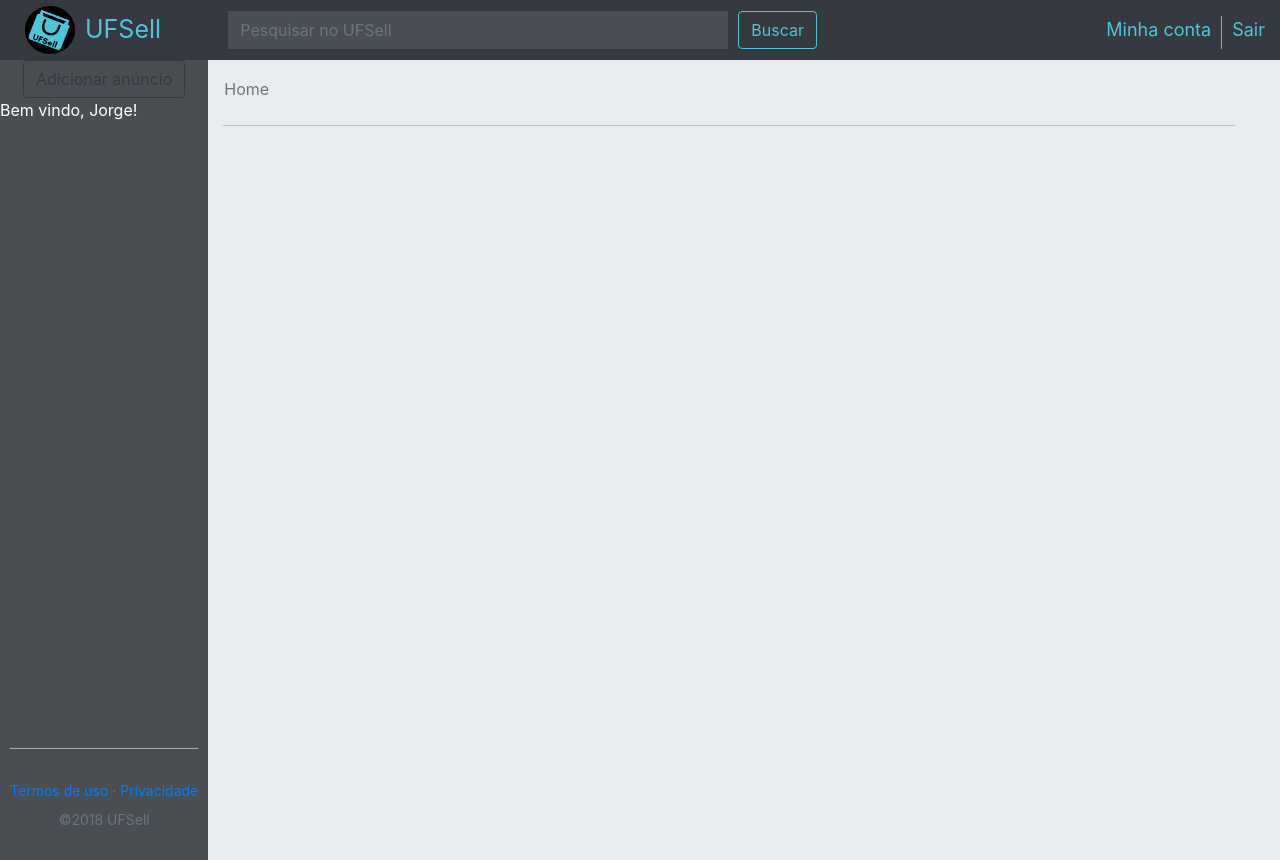
After one commit to lucaspsacchi/ihc2018, a PHP site: page /vendedor/home.php in a window 1280 px wide. The commit adds this page. Run offline with PHP 8.4, Linux system fonts and the light colour scheme; a user stored in the database is signed in.

Commit message:
Comprador

```diff
--- a/connection/home.php
+++ /dev/null
@@ -1 +0,0 @@
-<h1>JOKE</h1>
--- a/css/comprador.css
+++ b/css/comprador.css
@@ -104,13 +104,7 @@ nav {
 
 #defRow {
 	width: 100%;
-	height: 100%;
-}
-
-#menu {
-	min-height: 100%;
-	padding:0px;
-	background-color: #494e53;
+	height: 100vh; /* Aqui q da overflow no menu */
 }
 
 
@@ -230,14 +224,18 @@ hr {
 /* Footer Sticky */
 
 #menu {
+	padding: 0px;
+	background-color: #494e53 !important;
 	display: flex;
 	flex-direction: column;
-	height: 100vh;
+	height: 100%;
 	width: 100%;
 	z-index: 100;
 }
 
 .divWrap {
+	display: flex;
+	flex-direction: column;
 	flex: 1 0 auto;
 	background-color: #494e53;
 }
@@ -249,7 +247,9 @@ hr {
 }
 
 .footer {
-	margin-bottom: 0px;
+	display: flex;
+	flex-direction: column;
+	height: 143px;
 	width: 100%;
 	flex-shrink: 0;
 	background-color: #494e53;
--- a/home.php
+++ b/home.php
@@ -234,10 +234,10 @@ $valSelect = $_GET['sel'];
 								</div>
 							</div>
 						</div>
-						<div class="hrFooter">
-							<hr>
-						</div>
 						<div class="footer">
+							<div class="hrFooter">
+								<hr>
+							</div>
 							<div class="row">
 								<a href="#">Termos de uso</a>
 								<label style="color: #6c706e;">&nbsp&middot&nbsp</label>
--- a/login.php
+++ b/login.php
@@ -30,11 +30,11 @@ if (isset($_POST['inputEmail']) && isset($_POST['inputSenha'])) {
                 $_SESSION['nome_usuario'] = $obj->nome;
 
                 $result->close();
-                if ($obj->id_org == 0) {
+                if ($obj->id_org == 1) {
                     header("Location: ./home.php?sel=1");
                 }
                 else {
-                    header("Location: connection/home.php");
+                    header("Location: vendedor/home.php");
                 }
             }
             else {
--- /dev/null
+++ b/vendedor/home.php
@@ -0,0 +1,124 @@
+<?php
+include('../connection/connection.php');
+
+// ini_set('session.gc_maxlifetime', 3600);
+// session_set_cookie_params(3600);
+//Cria a sessão e verifica se o usuário está logado
+session_start();
+if (!isset($_SESSION['id_usuario']) && !isset($_SESSION['nome_usuario'])) {
+    header("Location: ../login.php?erro_login=1"); // Se não está logado, retorna para a página de login com uma mensagem de erro
+}
+
+
+?>
+<!DOCTYPE html>
+<html lang="pt-br">
+    <head>
+        <!-- Metas básicos -->
+        <meta charset="UTF-8">
+        <meta name="viewport" content="width=device-width, initial-scale=1.0">
+
+        <!-- Título e ícone da aba -->
+        <title>UFSell</title>
+        <link rel="shortcut icon" type="image/png" href="img/UFSell.png">
+
+        <!-- Importando bootstrap -->
+        <link rel="stylesheet" href="https://stackpath.bootstrapcdn.com/bootstrap/4.1.3/css/bootstrap.min.css" integrity="sha384-MCw98/SFnGE8fJT3GXwEOngsV7Zt27NXFoaoApmYm81iuXoPkFOJwJ8ERdknLPMO" crossorigin="anonymous">
+        <script src="https://code.jquery.com/jquery-3.3.1.slim.min.js" integrity="sha384-q8i/X+965DzO0rT7abK41JStQIAqVgRVzpbzo5smXKp4YfRvH+8abtTE1Pi6jizo" crossorigin="anonymous"></script>
+        <script src="https://cdnjs.cloudflare.com/ajax/libs/popper.js/1.14.3/umd/popper.min.js" integrity="sha384-ZMP7rVo3mIykV+2+9J3UJ46jBk0WLaUAdn689aCwoqbBJiSnjAK/l8WvCWPIPm49" crossorigin="anonymous"></script>
+        <script src="https://stackpath.bootstrapcdn.com/bootstrap/4.1.3/js/bootstrap.min.js" integrity="sha384-ChfqqxuZUCnJSK3+MXmPNIyE6ZbWh2IMqE241rYiqJxyMiZ6OW/JmZQ5stwEULTy" crossorigin="anonymous"></script>
+       <!--
+            <script src="https://cdnjs.cloudflare.com/ajax/libs/popper.js/1.12.9/umd/popper.min.js" integrity="sha384-ApNbgh9B+Y1QKtv3Rn7W3mgPxhU9K/ScQsAP7hUibX39j7fakFPskvXusvfa0b4Q" crossorigin="anonymous"></script>
+        -->
+		<link rel="stylesheet" href="https://cdnjs.cloudflare.com/ajax/libs/font-awesome/4.7.0/css/font-awesome.min.css">
+
+
+        <!-- Importando estilo css -->
+        <link type="text/css" rel="stylesheet" href="../css/comprador.css">
+        <link type="text/css" rel="stylesheet" hred="../css/vendedor.css">
+    </head>
+
+    <body>
+        <!-- Navbar -->
+        <nav class="navbar navbar-dark bg-dark flex-md-nowrap p-0">
+            <div class="flexCustom d-flex justify-content-start">
+                <div class="col-2 col-xl-2 col-lg-2 col-md-2">
+                    <div class="d-flex flex-row">
+                        <a href="./home.php"><img id="navLogo" src="../img/UFSell.png" alt="logo"></a>
+                        <span class="spanUfs align-self-center">UFSell</span>
+                    </div>
+                </div>
+                <div class="col-10 col-xl-10 col-lg-10 col-md-10">
+                    <div class="d-flex flex-row justify-content-between">
+                        <div class="d-flex justify-content-start">
+                            <form action="./busca.php" method="get" id="formBusca">
+								<input id="inputNav" class="form-control form-control-dark" name="busca" placeholder="Pesquisar no UFSell" type="text" aria-label="Search">
+							</form>
+							<button class="btn btn-outline-light" form="formBusca" type="submit">Buscar</button>
+                        </div>
+                        <div class="d-flex justify-content-end" style="margin-top: 15px;">
+                            <div id="nav-itemP" class="nav-item">
+                                <a href="./conta.php">Minha conta</a>
+                            </div>
+                            <div class="nav-item">
+                                <a class="" href="./sair.php">Sair</a>
+                            </div>
+                        </div>
+                    </div>
+                </div>
+            </div>
+        </nav>
+        <!-- Estruturação da página -->
+		<div id="defCol" class="col-12 col-md-12">
+                <div id="defRow" class="row">
+
+					<!-- Barra lateral -->
+                    <div id="menu" class="col-2 col-md-2" style="padding-left:0px;">
+                        <div class="divWrap">
+                            <div class="d-flex justify-content-center">
+                                <a class="btn btn-outline-dark btn-Vend" href="./adicionar.php">Adicionar anúncio</a>
+                            </div>
+
+                            <div class="msgBV text-white">
+                                <label>Bem vindo, <?php echo $_SESSION['nome_usuario']; ?>!</label>
+                            </div>
+                        </div>
+
+						<div class="footer">
+                            <div class="hrFooter">
+                                <hr>
+                            </div>
+							<div id="textFooter" class="row">
+								<a href="#">Termos de uso</a>
+								<label style="color: #6c706e;">&nbsp&middot&nbsp</label>
+								<a href="#">Privacidade</a>
+							</div>
+							<div class="row" style="margin-bottom: 30px;">
+								<span id="foot" class="text-muted">©2018 UFSell</span>
+							</div>
+						</div>
+                    </div>
+
+                    <!-- Main -->
+                    <div id="conteudo" class="col-10 col-md-10">
+						<!-- Bread Crumb -->
+						<nav aria-label="breadcrumb" style="margin-top:5px; margin-left: -15px;">
+							<ol class="breadcrumb">
+								<li class="breadcrumb-item active" aria-current="page">Home</li>
+							</ol>
+						</nav>
+
+
+						<div class="colD">
+							<div class="row">
+
+
+
+							</div>
+						</div>
+                    </div>
+                </div>
+            </div>
+
+    </body>
+</html>
```
Also changed, not shown: vendedor/adicionar.php (added, +124 -0 lines), vendedor/conta.php (added, +124 -0 lines), vendedor/sair.php (added, +7 -0 lines), css/vendedor.css (added).
